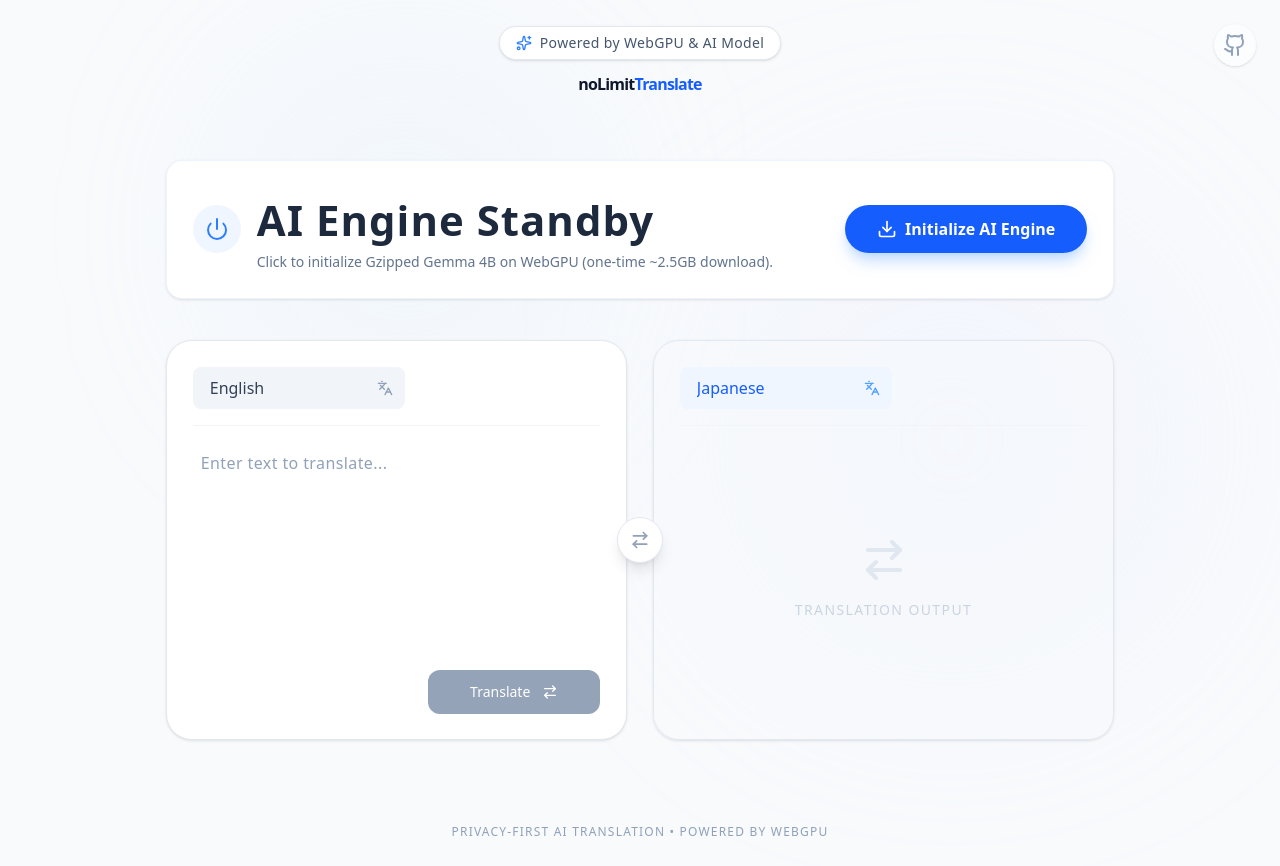
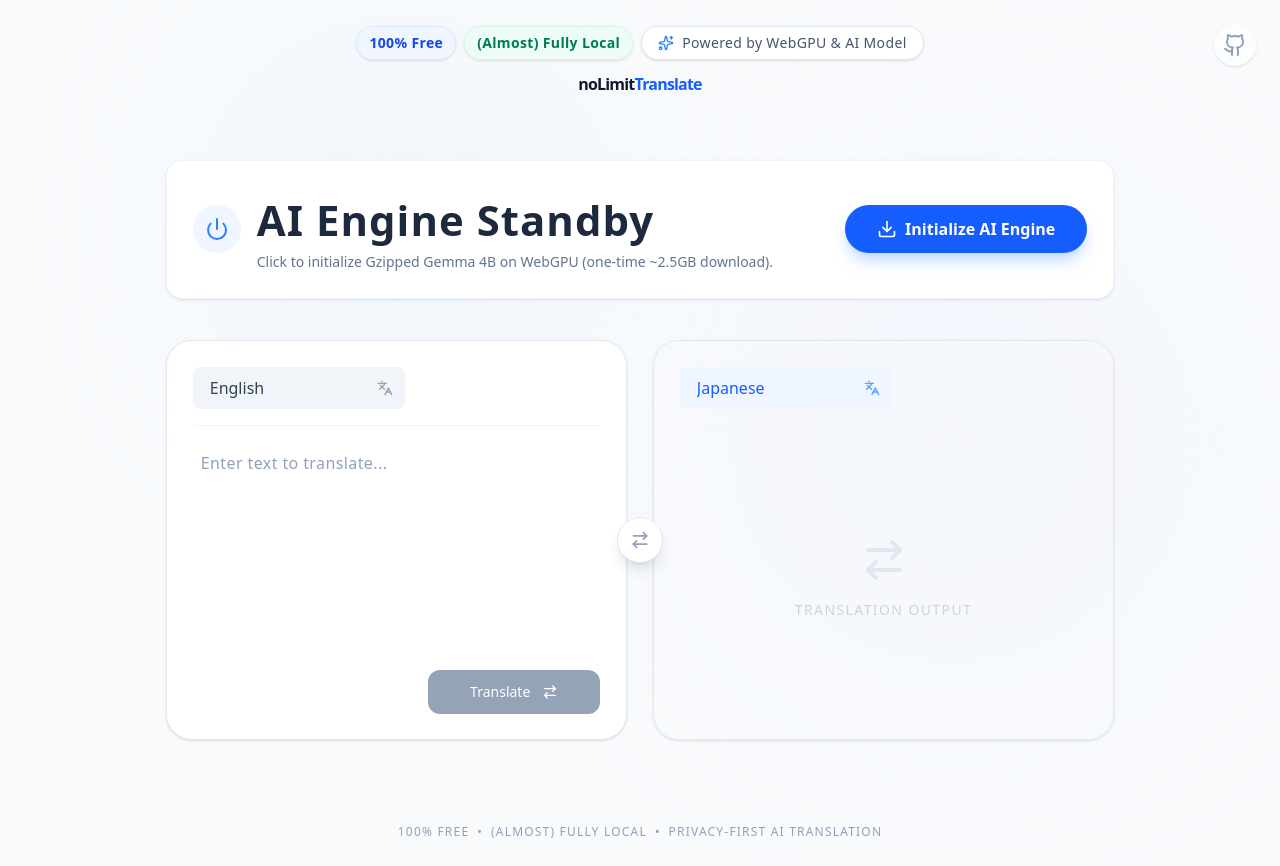
Before and after one commit to mas2194/noLimitTranslate, a Next.js app: page / in a window 1280 px wide. Built offline with nearby package versions, Linux system fonts and the light colour scheme.

Commit message:
説明追加

```diff
--- a/src/app/page.tsx
+++ b/src/app/page.tsx
@@ -66,8 +66,12 @@
           <TranslationOutput isTranslating={isTranslating} />
         </div>
 
-        <p className="text-center text-slate-400 text-xs mt-[var(--spacing-gr-4)] font-medium tracking-[0.1em] uppercase">
-          Privacy-First AI Translation • Powered by WebGPU
+        <p className="text-center inline-flex flex-wrap justify-center gap-x-2 gap-y-1 text-slate-400 text-xs mt-[var(--spacing-gr-4)] font-medium tracking-[0.1em] uppercase">
+          <span>100% Free</span>
+          <span>&bull;</span>
+          <span>(Almost) Fully Local</span>
+          <span>&bull;</span>
+          <span>Privacy-First AI Translation</span>
         </p>
       </div>
     </main>
--- a/src/components/translation/Header.tsx
+++ b/src/components/translation/Header.tsx
@@ -13,11 +13,19 @@
             animate={{ opacity: 1, y: 0 }}
             className="text-center space-y-[var(--spacing-gr-2)] mb-[var(--spacing-gr-3)]"
         >
-            <div className="inline-flex items-center gap-2 px-4 py-1.5 rounded-full bg-white border border-slate-200 text-sm text-slate-600 shadow-sm">
-                <Sparkles className="w-4 h-4 text-blue-500" />
-                <span className="tracking-wide font-medium">
-                    Powered by {device === 'cpu' ? 'CPU' : 'WebGPU'} & {model || 'AI Model'}
-                </span>
+            <div className="flex flex-wrap justify-center items-center gap-2">
+                <div className="inline-flex items-center gap-1.5 px-3 py-1.5 rounded-full bg-blue-50/80 border border-blue-100 text-sm text-blue-700 shadow-sm backdrop-blur-sm">
+                    <span className="tracking-wide font-bold">100% Free</span>
+                </div>
+                <div className="inline-flex items-center gap-1.5 px-3 py-1.5 rounded-full bg-emerald-50/80 border border-emerald-100 text-sm text-emerald-700 shadow-sm backdrop-blur-sm">
+                    <span className="tracking-wide font-bold">(Almost) Fully Local</span>
+                </div>
+                <div className="inline-flex items-center gap-2 px-4 py-1.5 rounded-full bg-white border border-slate-200 text-sm text-slate-600 shadow-sm">
+                    <Sparkles className="w-4 h-4 text-blue-500" />
+                    <span className="tracking-wide font-medium">
+                        Powered by {device === 'cpu' ? 'CPU' : 'WebGPU'} & {model || 'AI Model'}
+                    </span>
+                </div>
             </div>
 
             <h1 className="text-[var(--text-xl)] font-bold tracking-tighter text-slate-900 leading-none">
```
Also changed, not shown: 2 other files (tests, documents, lock files or other folders).
